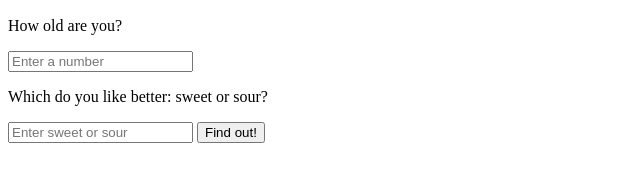
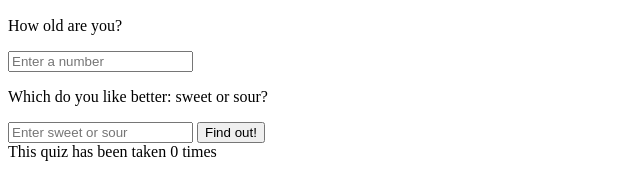
Before and after one commit to emilygarvey/Unit-7-which-cheese-are-you, a plain HTML site: page index.html in a window 1280 px wide. Shown: the part 383-578 px from the top of the page, without its empty margins (0-640 px from the left). Drawn offline with Linux system fonts and the light colour scheme; a web font is replaced by a local one.

Commit message:
Created using Popcode: https://popcode.org

```diff
--- a/index.html
+++ b/index.html
@@ -16,7 +16,7 @@
             <input class="taste" placeholder="Enter sweet or sour">
             <button class="submit">Find out!</button>
         </div>
-
+        <div class="counter">This quiz has been taken 0 times</div>
         <div class="results"></div>
     </body>
 </html>
```
